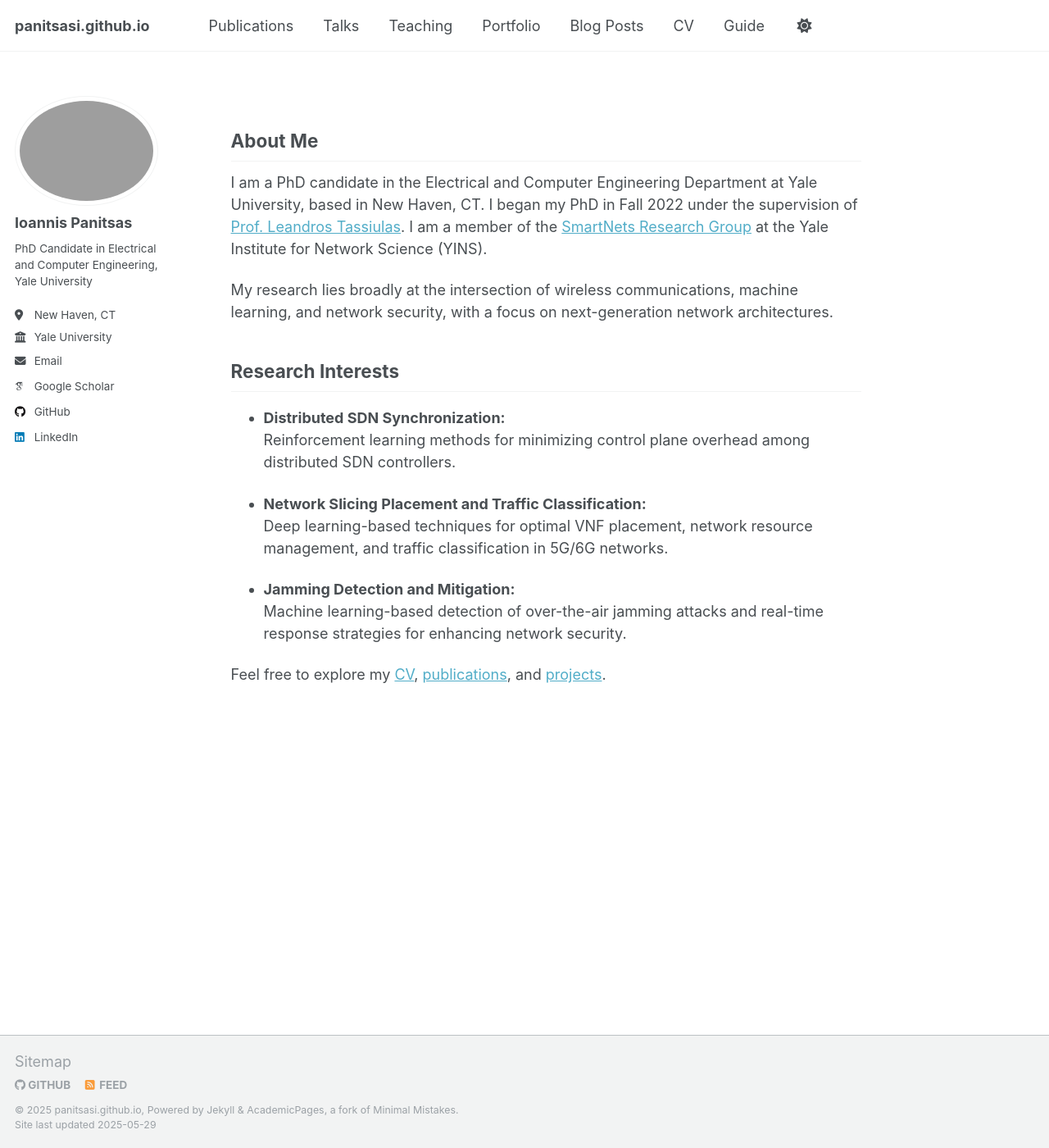
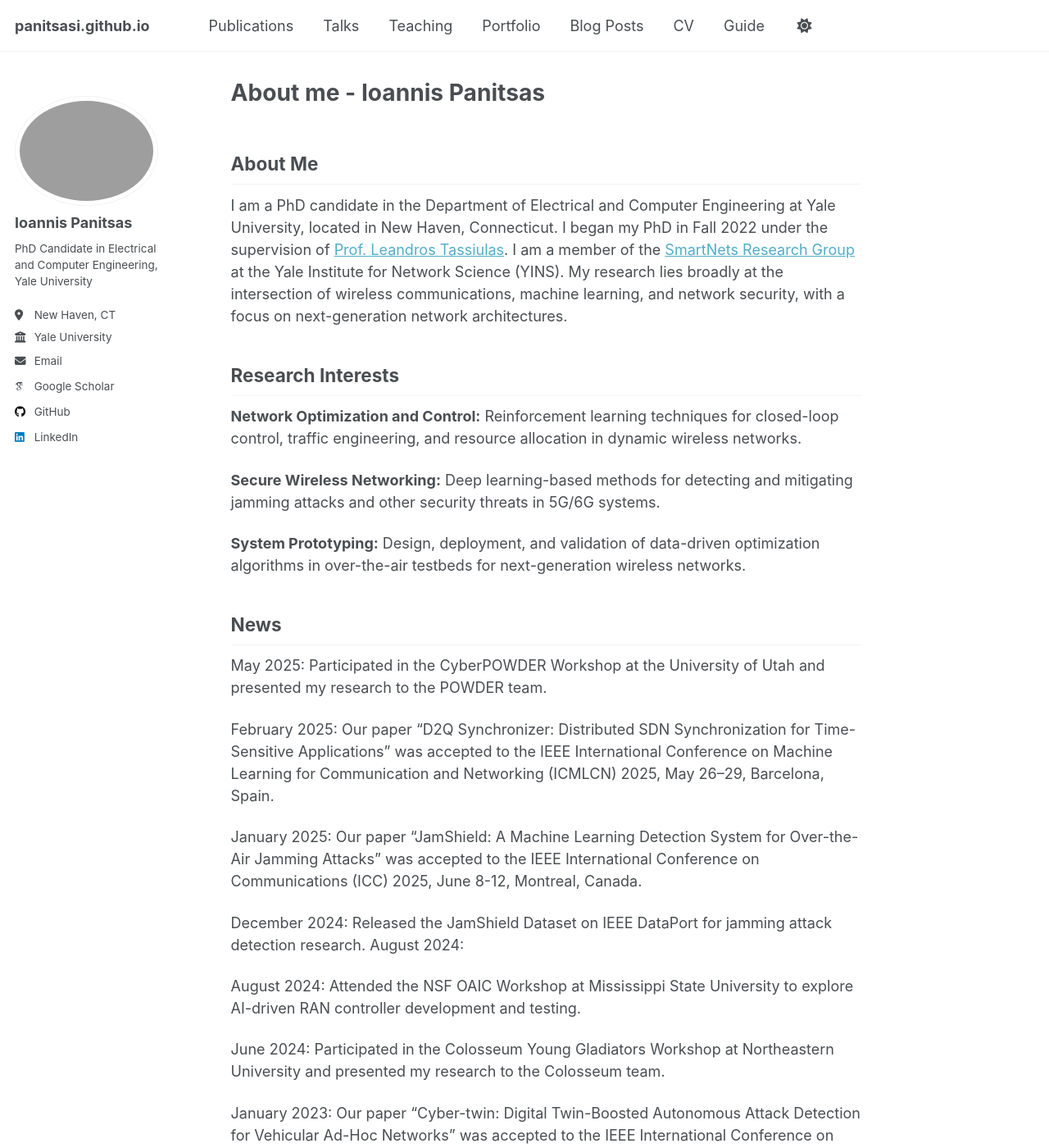
Before and after one commit to panitsasi/panitsasi.github.io, a Jekyll site: the page built from _pages/about.md, in a window 1280 px wide and 1400 px high. Shown: the whole window at 82% size. Built offline with Jekyll 4.4.1, drawn with Linux system fonts in a browser that asks for light colours; some web fonts are replaced; some of the changed text lies outside the part shown.

Commit message:
Updated the index page

```diff
--- a/_data/authors.yml
+++ b/_data/authors.yml
@@ -1,8 +1,8 @@
 ioannis:
   name        : "Ioannis Panitsas"
   title       : "PhD Candidate in Electrical and Computer Engineering, Yale University"
-  avatar      : "/images/your-photo.jpg"  # Optional, if you have an image
-  bio         : "New Haven, CT"
+  avatar      : "/images/your-photo.jpg"  #
+  bio         : ""
   location    : "New Haven, CT"
   links:
     - label: "LinkedIn"
--- a/_pages/about.md
+++ b/_pages/about.md
@@ -1,25 +1,37 @@
 ---
 permalink: /
-title: ""
+title: "About me - Ioannis Panitsas"
 author_profile: true
 ---
 
 ## About Me
 
-I am a PhD candidate in the Electrical and Computer Engineering Department at Yale University, based in New Haven, CT. I began my PhD in Fall 2022 under the supervision of [Prof. Leandros Tassiulas](https://engineering.yale.edu/research-and-faculty/faculty-directory/leandros-tassiulas). I am a member of the [SmartNets Research Group](https://smartnets.yale.edu/) at the Yale Institute for Network Science (YINS).
-
-My research lies broadly at the intersection of wireless communications, machine learning, and network security, with a focus on next-generation network architectures.
+I am a PhD candidate in the Department of Electrical and Computer Engineering at Yale University, located in New Haven, Connecticut. I began my PhD in Fall 2022 under the supervision of [Prof. Leandros Tassiulas](https://engineering.yale.edu/research-and-faculty/faculty-directory/leandros-tassiulas). I am a member of the [SmartNets Research Group](https://smartnets.yale.edu/) at the Yale Institute for Network Science (YINS).  My research lies broadly at the intersection of wireless communications, machine learning, and network security, with a focus on next-generation network architectures.
 
 ## Research Interests
 
-- **Distributed SDN Synchronization:**
-  Reinforcement learning methods for minimizing control plane overhead among distributed SDN controllers.
+**Network Optimization and Control:**
+Reinforcement learning techniques for closed-loop control, traffic engineering, and resource allocation in dynamic wireless networks.
 
-- **Network Slicing Placement and Traffic Classification:**
-  Deep learning-based techniques for optimal VNF placement, network resource management, and traffic classification in 5G/6G networks.
+**Secure Wireless Networking:**
+Deep learning-based methods for detecting and mitigating jamming attacks and other security threats in 5G/6G systems.
 
-- **Jamming Detection and Mitigation:**
-  Machine learning-based detection of over-the-air jamming attacks and real-time response strategies for enhancing network security.
+**System Prototyping:**
+Design, deployment, and validation of data-driven optimization algorithms in over-the-air testbeds for next-generation wireless networks.
 
+## News
 
-Feel free to explore my [CV](/cv), [publications](/publications), and [projects](/portfolio).
+May 2025: Participated in the CyberPOWDER Workshop at the University of Utah and presented my research to the POWDER team.
+
+February 2025: Our paper “D2Q Synchronizer: Distributed SDN Synchronization for Time-Sensitive Applications” was accepted to the IEEE International Conference on Machine Learning for Communication and Networking (ICMLCN) 2025, May 26–29, Barcelona, Spain.
+
+January 2025: Our paper “JamShield: A Machine Learning Detection System for Over-the-Air Jamming Attacks” was accepted to the IEEE International Conference on Communications (ICC) 2025, June 8-12, Montreal, Canada.
+
+December 2024: Released the JamShield Dataset on IEEE DataPort for jamming attack detection research.
+August 2024:
+
+August 2024: Attended the NSF OAIC Workshop at Mississippi State University to explore AI-driven RAN controller development and testing.
+
+June 2024: Participated in the Colosseum Young Gladiators Workshop at Northeastern University and presented my research to the Colosseum team.
+
+January 2023: Our paper “Cyber-twin: Digital Twin-Boosted Autonomous Attack Detection for Vehicular Ad-Hoc Networks” was accepted to the IEEE International Conference on Communications (ICC) 2024, June 9–13, Denver, CO, USA.
```
